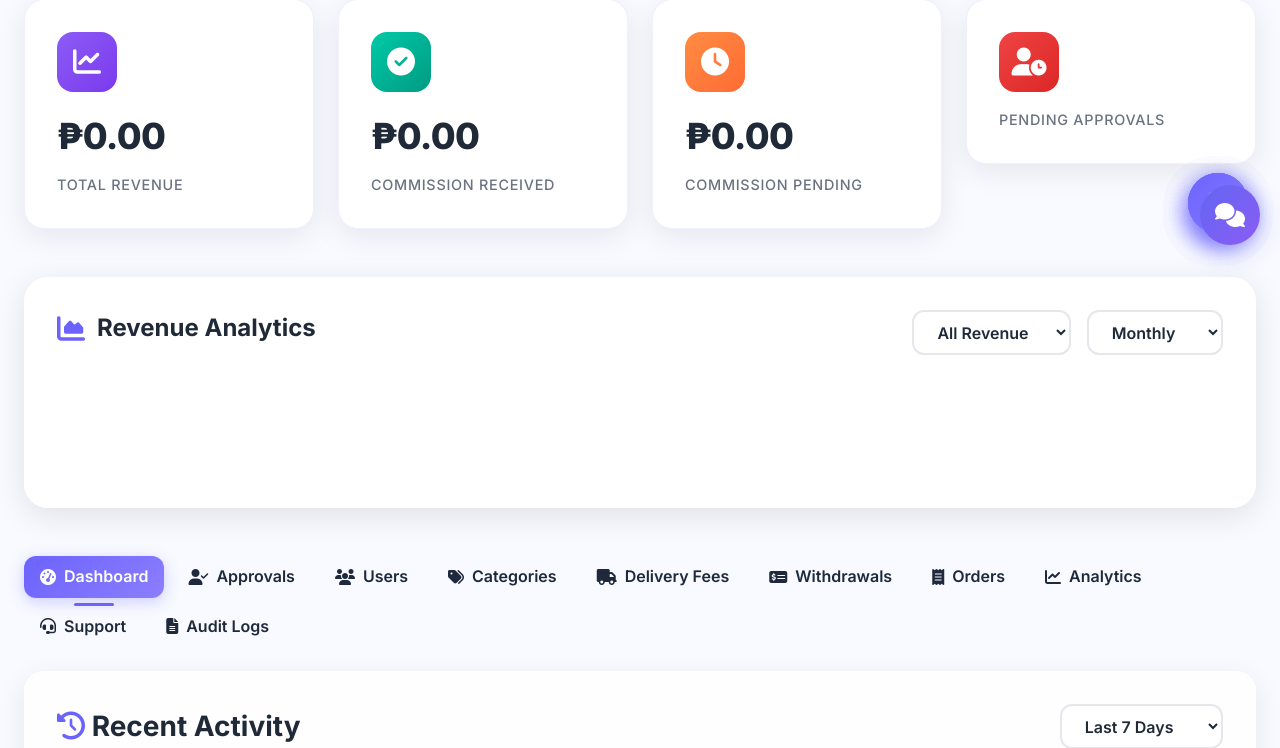
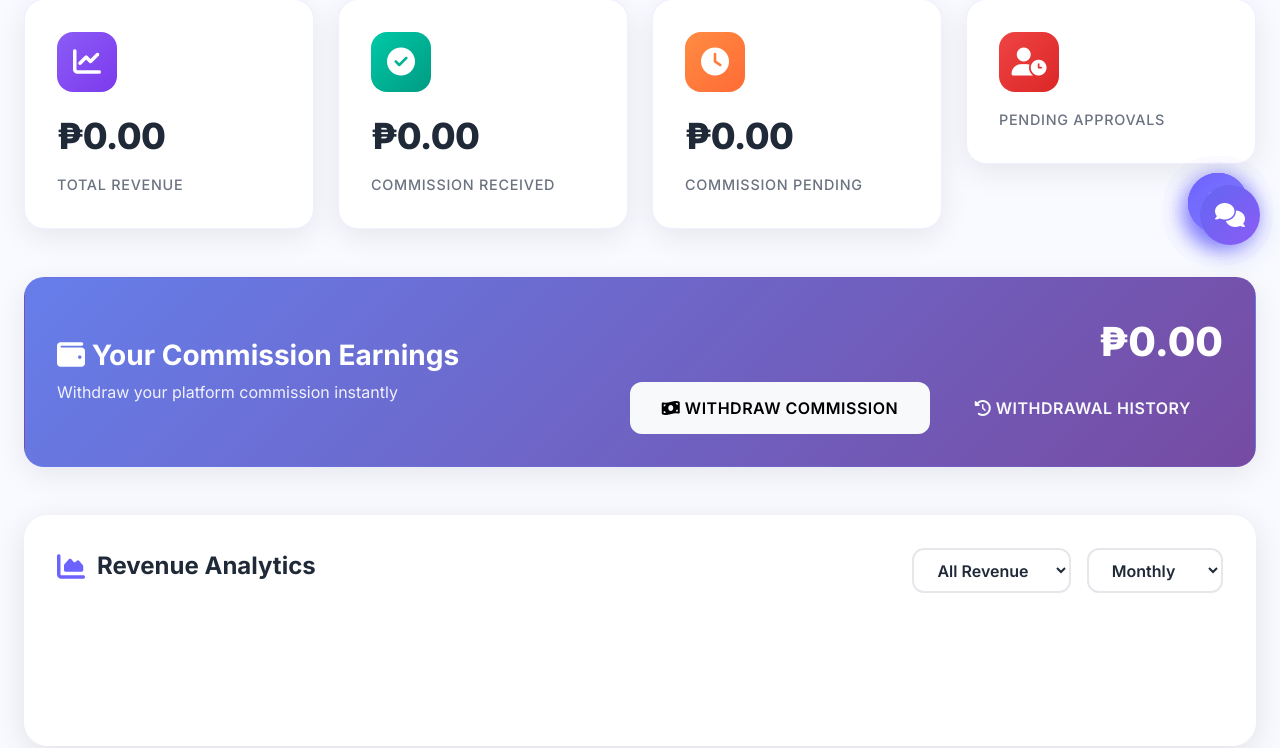
Before and after one commit to Reynaldo-46/epicuremart, a Python web app: template templates/admin_dashboard.html in a window 1280 px wide. Shown: the part 535-1283 px from the top of the page. Run offline with Jinja, Linux system fonts and the light colour scheme; the template is opened without the code that fills it, so the values that code supplies are empty.

Commit message:
Add withdrawal commission button to admin dashboard
Co-authored-by: Reynaldo-46 <238583237+Reynaldo-46@users.noreply.github.com>

```diff
--- a/templates/admin_dashboard.html
+++ b/templates/admin_dashboard.html
@@ -629,6 +629,33 @@
         </div>
     </div>
 
+    <!-- Admin Commission Withdrawal Section -->
+    <div class="row mb-5">
+        <div class="col-12">
+            <div class="kpi-card" style="background: linear-gradient(135deg, #667eea 0%, #764ba2 100%); color: white;">
+                <div class="d-flex justify-content-between align-items-center">
+                    <div>
+                        <h3 style="color: white; font-weight: 700; margin-bottom: 0.5rem;">
+                            <i class="fas fa-wallet"></i> Your Commission Earnings
+                        </h3>
+                        <p style="opacity: 0.9; margin: 0;">Withdraw your platform commission instantly</p>
+                    </div>
+                    <div class="text-end">
+                        <div style="font-size: 2.5rem; font-weight: 800; margin-bottom: 0.5rem;">
+                            ₱{{ "%.2f"|format(commission_received) }}
+                        </div>
+                        <a href="{{ url_for('withdrawal_request') }}" class="btn btn-light btn-lg" style="font-weight: 600;">
+                            <i class="fas fa-money-bill-wave"></i> Withdraw Commission
+                        </a>
+                        <a href="{{ url_for('withdrawal_history') }}" class="btn btn-outline-light btn-lg ms-2" style="font-weight: 600;">
+                            <i class="fas fa-history"></i> Withdrawal History
+                        </a>
+                    </div>
+                </div>
+            </div>
+        </div>
+    </div>
+
     <!-- Revenue Analytics Chart -->
     <div class="chart-container mb-5">
         <div class="chart-header">
```
